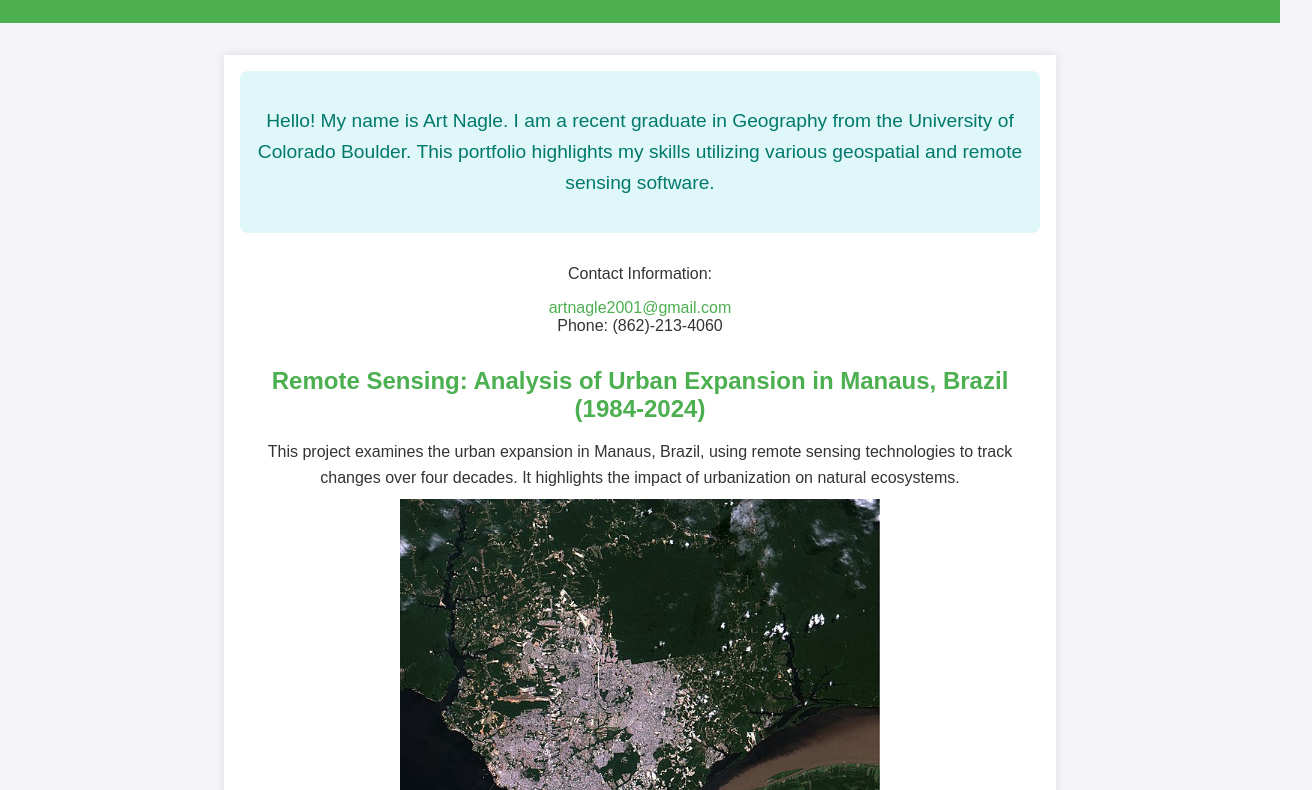
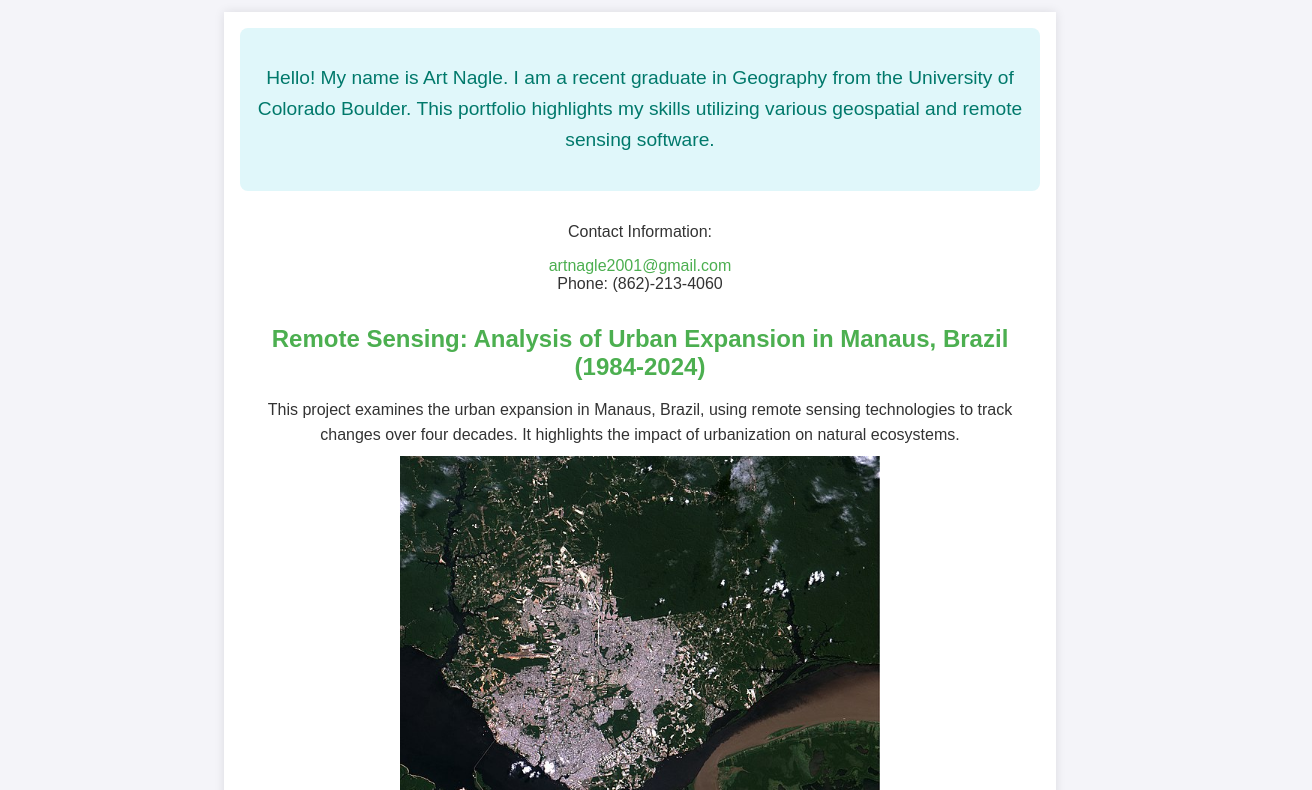
Before and after one commit to art-nagle/art-nagle.github.io, a plain HTML site: page index.html in a window 1280 px wide. Shown: the part 89-879 px from the top of the page, 1312 px wide, since content can reach past the window. Drawn offline with Linux system fonts and the light colour scheme.

Commit message:
index_v1.html

```diff
--- a/index.html
+++ b/index.html
@@ -4,7 +4,13 @@
     <meta charset="UTF-8">
     <meta name="viewport" content="width=device-width, initial-scale=1.0">
     <title>Art Nagle's Portfolio</title>
+        <link rel="stylesheet" href="styles/main.css">
     <style>
+        <style>
+        * {
+            padding: 0;
+            margin: 0;
+        }
         body {
             font-family: Arial, sans-serif;
             margin: 0;
```
